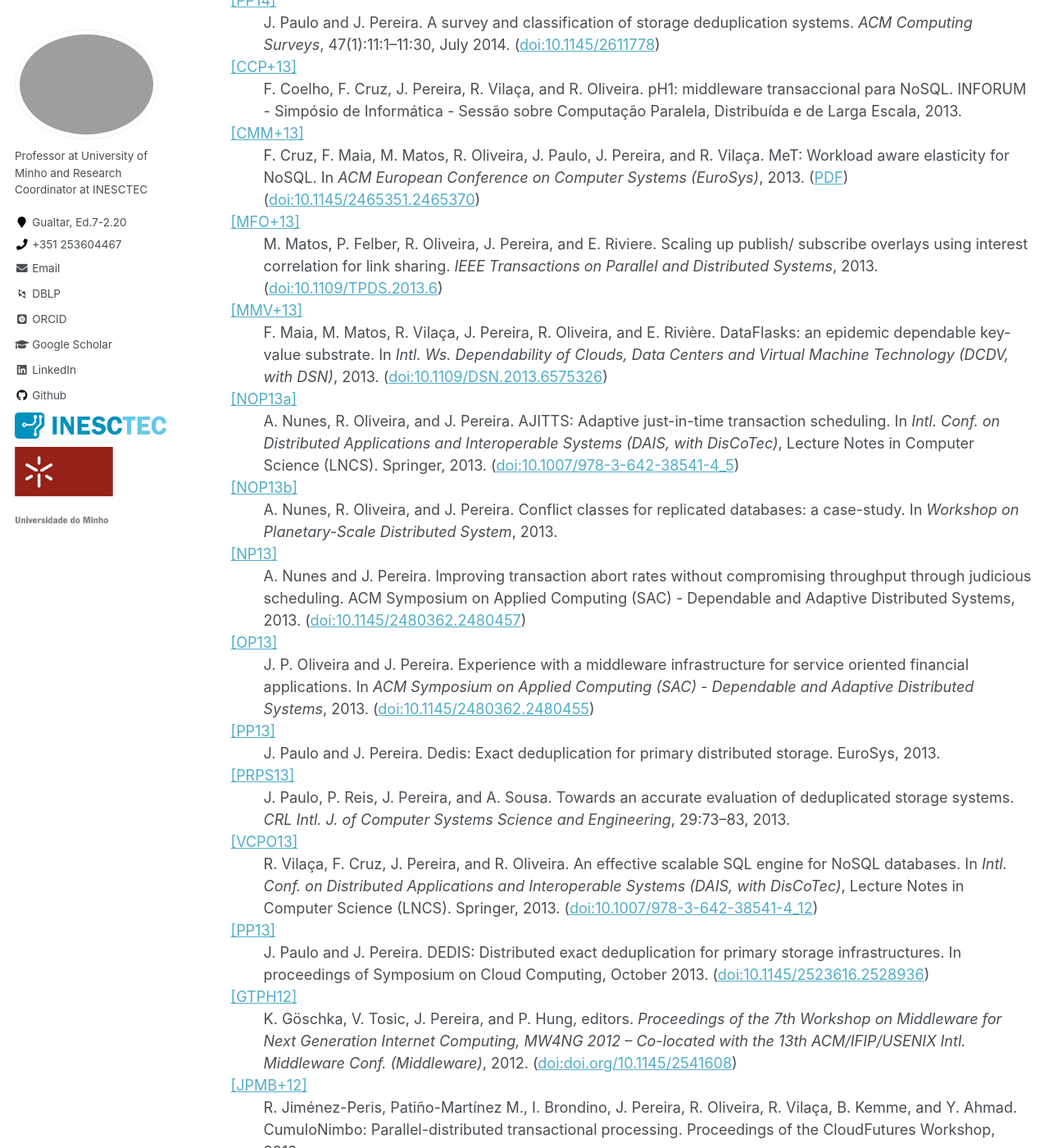
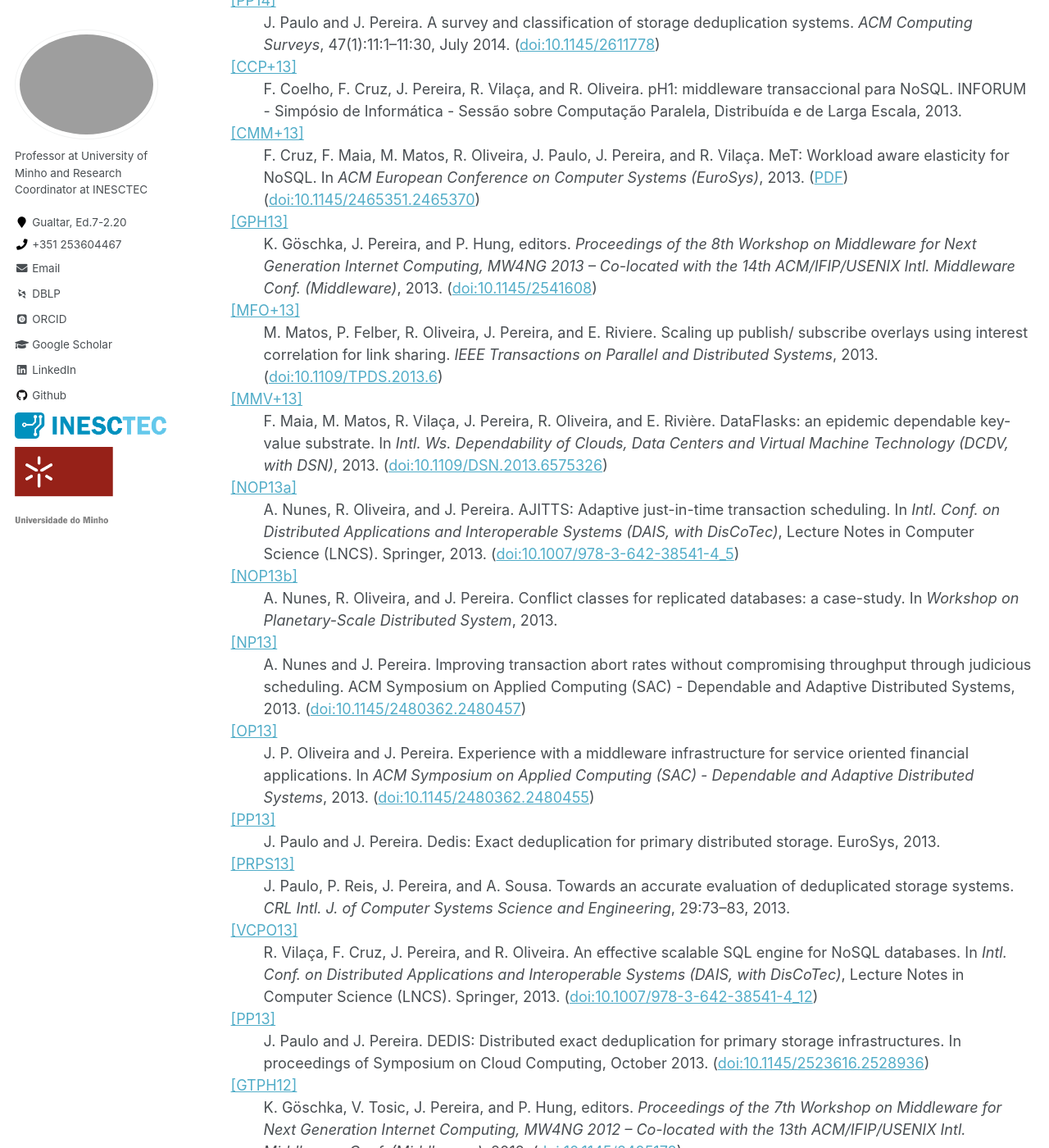
Before and after one commit to jopereira/jopereira.github.io, a Jekyll site: the page built from _pages/publications.html, in a window 1280 px wide and 1400 px high, scrolled down 8061 px. Shown: the whole window at 82% size. Built offline with Jekyll 4.4.1, drawn with Linux system fonts in a browser that asks for light colours; some web fonts are replaced.

Commit message:
new bibs and fix

```diff
--- a/_pages/publications.html
+++ b/_pages/publications.html
@@ -858,6 +858,15 @@ In <cite>ACM European Conference on Computer Systems (EuroSys)</cite>, 2013.
 (<a href="http://eurosys2013.tudos.org/wp-content/uploads/2013/paper/Cruz.pdf">PDF</a>)
 (<a href="http://dx.doi.org/10.1145/2465351.2465370">doi:10.1145/2465351.2465370</a>)</dd>
 
+<!-- Authors: Göschka K and Pereira J and Hung P -->
+<!-- Keywords: jop -->
+<dt><a name="mw4ng13">[GPH13]</a></dt><dd>K. Göschka,
+  J. Pereira, and P. Hung, editors.
+<cite>Proceedings of the 8th Workshop on Middleware for Next Generation
+  Internet Computing, MW4NG 2013 – Co-located with the 14th ACM/IFIP/USENIX
+  Intl. Middleware Conf. (Middleware)</cite>, 2013.
+(<a href="http://dx.doi.org/10.1145/2541608">doi:10.1145/2541608</a>)</dd>
+
 <!-- Authors: Matos M and Felber P and Oliveira R and J Pereira and Riviere E
   -->
 <!-- Keywords: jop -->
@@ -969,7 +978,7 @@ In proceedings of Symposium on Cloud Computing, October 2013.
 <cite>Proceedings of the 7th Workshop on Middleware for Next Generation
   Internet Computing, MW4NG 2012 – Co-located with the 13th ACM/IFIP/USENIX
   Intl. Middleware Conf. (Middleware)</cite>, 2012.
-(<a href="http://dx.doi.org/doi.org/10.1145/2541608">doi:doi.org/10.1145/2541608</a>)</dd>
+(<a href="http://dx.doi.org/10.1145/2405178">doi:10.1145/2405178</a>)</dd>
 
 <!-- Authors: Jiménez Peris R and Patiño Martínez M and Brondino I and J
   Pereira and Oliveira R and Vilaça R and Kemme B and Ahmad Y -->
```
Also changed, not shown: _pages/about.md (+1 -1 lines).
